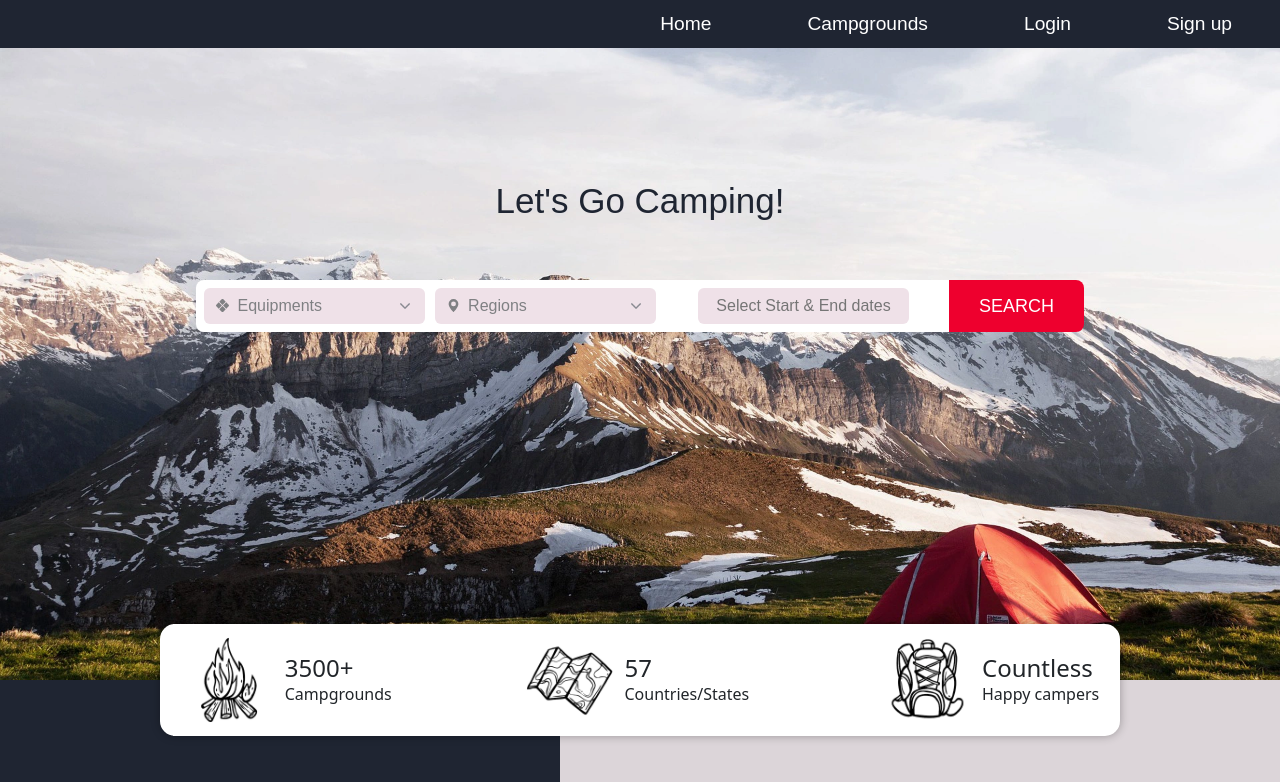
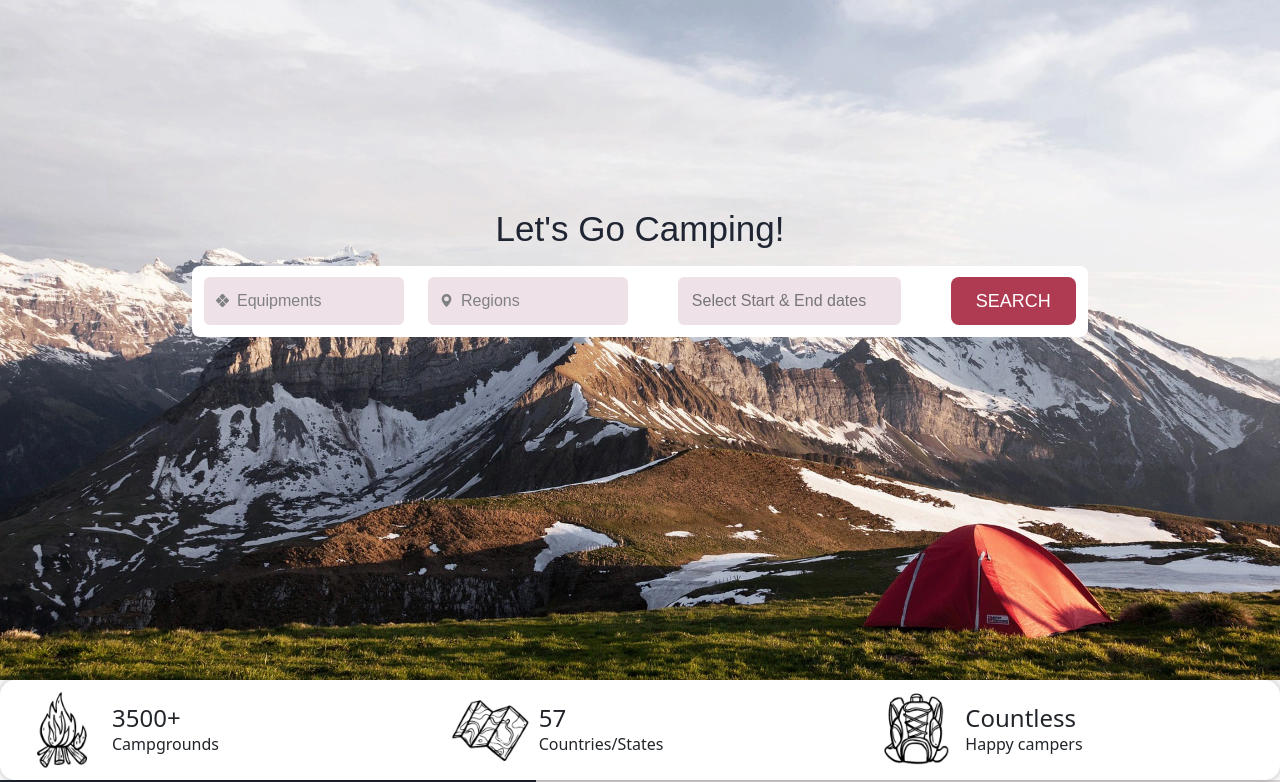
Before and after one commit to kachunone/campsite-booking-web-frontend, a React (Create React App) app: page /landing in a window 1280 px wide. Shown: the top 782 px of the page. Built offline with nearby package versions, Linux system fonts and the light colour scheme.

Commit message:
improved landing page to fit RWD

```diff
--- a/src/App.tsx
+++ b/src/App.tsx
@@ -11,7 +11,7 @@ import "./App.css";
 function App(): JSX.Element {
   return (
     <BrowserRouter>
-      <NavLinks />
+      {/* <NavLinks /> */}
       <Routes>
         <Route path="/landing" element={<Home />}></Route>
         <Route path="/choosing" element={<Choosing />}></Route>
--- a/src/pages/Choosing/choosing.tsx
+++ b/src/pages/Choosing/choosing.tsx
@@ -2,16 +2,39 @@ import React from "react";
 import { useLocation } from "react-router-dom";
 import "./choosing.css";
 import SearchBar from "../Landing/components/SearchBar";
+import Card from "./components/Card";
+import { Col, Row, Container } from "react-bootstrap";
+
+const DUMMY_CAMPSITE = {};
 
 const Choosing: React.FC = () => {
   const location = useLocation();
 
   return (
-    <main className="choosing">
-      <div className="choosing-search-bar-container">
-        <SearchBar />
-      </div>
-    </main>
+    <Container
+      style={{ backgroundColor: "green", height: "100vh", textAlign: "center" }}
+    >
+      <Row style={{ backgroundColor: "blue" }}>
+        <Col className="bg-dark ">1 of 3</Col>
+        <Col>1 of 3</Col>
+        <Col>1 of 3</Col>
+        <Col>1 of 3</Col>
+      </Row>
+      <Row style={{ backgroundColor: "white", borderRadius: 10 }}>
+        <Col style={{ backgroundColor: "blue", borderRadius: 10, margin: 10 }}>
+          3 of 3
+        </Col>
+        <Col style={{ backgroundColor: "blue", borderRadius: 10, margin: 10 }}>
+          3 of 3
+        </Col>
+        <Col style={{ backgroundColor: "blue", borderRadius: 10, margin: 10 }}>
+          3 of 3
+        </Col>
+        <Col style={{ backgroundColor: "blue", borderRadius: 10, margin: 10 }}>
+          3 of 3
+        </Col>
+      </Row>
+    </Container>
   );
 };
 
--- /dev/null
+++ b/src/pages/Choosing/components/Card.css
@@ -0,0 +1,15 @@
+.site-container {
+    background-color: antiquewhite;
+    display: flex;
+    flex-direction: row;
+    width: 50rem;
+}
+
+.site-info {
+    background-color: beige;
+}
+
+.site-container img {
+ height: 15rem;
+ width: 20rem;
+}
--- /dev/null
+++ b/src/pages/Choosing/components/Card.tsx
@@ -0,0 +1,25 @@
+import React from "react";
+import cc from "../../../assets/images/landing-img/campfire.png";
+import "./Card.css";
+import { Col } from "react-bootstrap";
+
+const Card: React.FC = () => {
+  return (
+    <div className="site-container">
+      <img src={cc} alt="" />
+      <div className="site-info">
+        <div>
+          <h1>Site 123</h1>
+          <p>Equipment: Single Tent, 3 Tents, Trailer up to 18ft</p>
+        </div>
+        <div>
+          <p className="site-feature-text">SITE FEATURES</p>
+          <p>icon icon icon</p>
+        </div>
+        <h6>From 240/night</h6>
+      </div>
+    </div>
+  );
+};
+
+export default Card;
--- a/src/pages/Landing/components/DatePicker.css
+++ b/src/pages/Landing/components/DatePicker.css
@@ -1,10 +1,11 @@
 #date-picker {
     color: #7f8083;
     width: 100%;
-    /* height: 2.5rem; */
     background-color: #efe1e8;
     border-style: none;
     font-size: 16px;
-    text-align: center;
+    /* text-align: center; */
     border-radius: 6px;
+    padding-left: 14px;
+    height: 3rem;
 }
--- a/src/pages/Landing/components/Dropdown.css
+++ b/src/pages/Landing/components/Dropdown.css
@@ -5,8 +5,9 @@
     border-style: none;
     text-align: start;
     border-radius: 6px;
-    background-size: 10px;
+    height: 3rem;
+    /* background-size: 10px;
     background-image: url("../../../assets/images/dropdown-icon.png");
     background-repeat: no-repeat;
-    background-position:  right 15px center;
+    background-position:  right 15px center; */
 }
--- a/src/pages/Landing/components/SearchBar.css
+++ b/src/pages/Landing/components/SearchBar.css
@@ -1,55 +1,31 @@
 .search-bar {
-    width: 50rem;
-    display: flex;
-    justify-content: space-between;
+    width: 70vw;
     background-color: white;
-    gap: 10px;
-    padding: 8px;
     border-radius: 8px;
-    border-top-right-radius: 0;
-    border-bottom-right-radius: 0;
+    /* background-color: #EE002E; */
 }
 
 .search-btn {
-    background-color: #EE002E;
+    background-color: #af3b52;
     color: white;
     font-size: large;
     font-weight: 500;
     border-style: none;
-    width: 16%;
-    border-bottom-right-radius: 8px;
-    border-top-right-radius: 8px;
-  }
-
-.equipments-container {
-    background-color: #FFFFFF;
-    height: 100%;
+    border-radius: 8px;
     width: 100%;
-    border-bottom-left-radius: 8px;
-    border-top-left-radius: 8px;
-    flex: 0.8;
+    height: 3rem;
 }
 
-.regions-container {
-    background-color: #FFFFFF;
-    height: 100%;
-    width: 100%;
-    flex: 0.8;
-}
-
-.check-in {
-    display: flex;
-    justify-content: center;
-    align-items: center;
-    flex: 1;
+.check-in,
+.regions-container,
+.equipments-container,
+.btn-container {
+    border-radius: 6px;
+    /* background-color: #42c1a6; */
+    padding-top: 0.705rem;
+    padding-bottom: 0.705rem;
 }
 
 #date-picker {
     height: 2.25rem;
 }
-
-.check-out {
-    background-color: #404092;
-    height: 100%;
-    width: 100%;
-}
--- a/src/pages/Landing/components/SearchBar.tsx
+++ b/src/pages/Landing/components/SearchBar.tsx
@@ -4,6 +4,7 @@ import DropDown from "./Dropdown";
 import DayPicker from "./DatePicker";
 import { useNavigate } from "react-router-dom";
 import { GeoAltFill, XDiamondFill } from "react-bootstrap-icons";
+import { Col, Row, Container } from "react-bootstrap";
 
 const dropDownEquipment = {
   defaultSelected: "Equipments",
@@ -62,36 +63,36 @@ const SearchBar: React.FC = () => {
   };
 
   return (
-    <div style={{ display: "flex" }}>
-      <div className="search-bar">
-        <div className="equipments-container">
+    <Row className="search-bar">
+      <Col xs={12} md={6} lg={3} className="equipments-container">
         <DropDown
           options={dropDownEquipment.options}
           cb={handleSelectEquipment}
           selectedItem={selectedEquipment}
           icon={equipmentIcon}
         />
-        </div>
-        <div className="regions-container">
+      </Col>
+      <Col xs={12} md={6} lg={3} className="regions-container">
         <DropDown
           options={dropDownRegion.options}
           cb={handleSelectRegion}
           selectedItem={selectedRegion}
           icon={regionIcon}
         />
-        </div>
-        <div className="check-in">
+      </Col>
+      <Col xs={12} md={12} lg={4} className="check-in">
         <DayPicker
           startDate={startDate}
           endDate={endDate}
           onChangeHander={onChangeDates}
         />
-        </div>
-      </div>
+      </Col>
+      <Col xs={12} md={12} lg={2} className="btn-container">
         <button className="search-btn" onClick={btnPressed}>
           SEARCH
         </button>
-    </div>
+      </Col>
+    </Row>
   );
 };
 
--- a/src/pages/Landing/landing.css
+++ b/src/pages/Landing/landing.css
@@ -1,53 +1,74 @@
-.landing {
+.main {
     background-image: url("../../assets/images/landing-img/img-bg.png");
     background-position: center;
     background-repeat: no-repeat;
     background-size: cover;
-    display: grid;
     height: 85vh;
     font-family: "rubik", Arial, Helvetica, sans-serif;
-    position: relative;
+    /* position: relative; */
+    /* width: 100vw; */
+
 }
 
 .main-container {
-  position: absolute;
-  margin-top: 180px;
-  justify-self: center;
+  /* background-color:rgba(221, 37, 37, 0.3); */
+  /* position: absolute; */
   display: flex;
   flex-direction: column;
   align-items: center;
+  /* justify-content: center; */
 }
 
-.landing h1 {
+.main-container > div {
+  text-align: center;
+  margin-top: 13rem;
+}
+
+.my-4 {
+  margin-top: 30rem;
+}
+
+.main h1 {
    color: #1F2532;
    font-size: 35px;
    font-weight: 400;
+   margin-bottom: 1rem;
+}
+
+.promo-bar-container {
+  position: relative;
+  /* background-color: #dcd5d9; */
+  /* width: 100vw; */
+  /* height: 7rem; */
+  margin-top: -50px;
+  /* border-radius: 15px;
+  box-shadow: 0px 0px 10px 0px rgba(0, 0, 0, 0.3); */
+
+  /* display: flex; */
+  /* justify-content: space-evenly; */
+  /* gap: 100px; */
+  /* align-items: center; */
+  justify-content: center;
 }
 
 .promo-bar {
-  position: relative;
   background-color: white;
-  width: 60rem;
-  height: 7rem;
-  margin: 0 auto;
-  margin-top: -3.5rem;
+  /* margin: 2rem; */
+  width: 70vw;
   border-radius: 15px;
   box-shadow: 0px 0px 10px 0px rgba(0, 0, 0, 0.3);
-
-  display: flex;
-  justify-content: space-evenly;
-  gap: 100px;
-
 }
 
 .promo-bar img {
-  width: 120px;
-  height: 100%;
+  width: 100px;
+  /* height: 100%; */
 }
 
 .bar-item-container {
+  /* background-color: aqua; */
   display: flex;
-  align-items: center;
+  /* margin: 2rem; */
+
 }
 
 .bar-item-container h4,
@@ -64,7 +85,6 @@
   width: 100%;
   height: 100%;
 }
-
 
 .intro-container {
   display: flex;
@@ -104,7 +124,7 @@
   height: 50px;
   width: 120px;
   font-size: larger;
-  background-color: red;
+  background-color: #af3b52;
   color: white;
   font-weight: 500;
   border-radius: 6px;
@@ -155,9 +175,3 @@
 .twin:last-of-type {
   grid-column: 5/8;
 }
-
-.search-bar-container {
-  margin-top: 50px;
-  display: flex;
-  /* background-color: #404092; */
-}
--- a/src/pages/Landing/landing.tsx
+++ b/src/pages/Landing/landing.tsx
@@ -13,43 +13,50 @@ import backpackIcon from "../../assets/images/landing-img/backpack.png";
 import SearchBar from "./components/SearchBar";
 
 import "react-datepicker/dist/react-datepicker.css";
+import { Col, Row, Container } from "react-bootstrap";
 
 const Landing: React.FC = () => {
   return (
-    <Fragment>
-      <main className="landing">
-        <div className="main-container">
+    <Container fluid>
+      <Row className="main">
+        <Col className="main-container">
+          <div>
             <h1>Let's Go Camping!</h1>
             <div className="search-bar-container">
               <SearchBar />
             </div>
           </div>
-      </main>
+        </Col>
+      </Row>
+      <Row className="promo-bar-container">
         <div className="promo-bar">
-        <div className="bar-item-container">
+          <Row>
+            <Col xs={12} md={12} lg={4} className="bar-item-container">
               <img src={campFireIcon} alt="" />
               <div className="text-container">
                 <h4>3500+</h4>
                 <p>Campgrounds</p>
               </div>
-        </div>
-        <div className="bar-item-container">
+            </Col>
+            <Col xs={12} md={12} lg={4} className="bar-item-container">
               <img src={mapIcon} alt="" />
               <div className="text-container">
                 <h4>57</h4>
                 <p>Countries/States</p>
               </div>
-        </div>
-        <div className="bar-item-container">
+            </Col>
+            <Col xs={12} md={12} lg={4} className="bar-item-container">
               <img src={backpackIcon} alt="" />
               <div className="text-container">
                 <h4>Countless</h4>
                 <p>Happy campers</p>
               </div>
+            </Col>
+          </Row>
         </div>
-      </div>
-      <div className="intro-container">
-        <div className="left-side">
+      </Row>
+      <Row className="intro-container">
+        <Col className="left-side">
           <div className="left-content">
             <h2>Discover Your Next Camping Adventure</h2>
             <p>
@@ -61,8 +68,8 @@ const Landing: React.FC = () => {
             </p>
             <button className="start-btn">START</button>
           </div>
-        </div>
-        <div className="right-side">
+        </Col>
+        <Col className="right-side">
           <div className="img-container">
             <div className="main-img">
               <img src={camp1} alt="" />
@@ -77,9 +84,9 @@ const Landing: React.FC = () => {
               <img src={camp4} alt="" />
             </div>
           </div>
-        </div>
-      </div>
-    </Fragment>
+        </Col>
+      </Row>
+    </Container>
   );
 };
 
```
Also changed, not shown: src/pages/Choosing/choosing.css (line endings or trailing spaces). Lines whose indentation alone changed are shown as unchanged.
